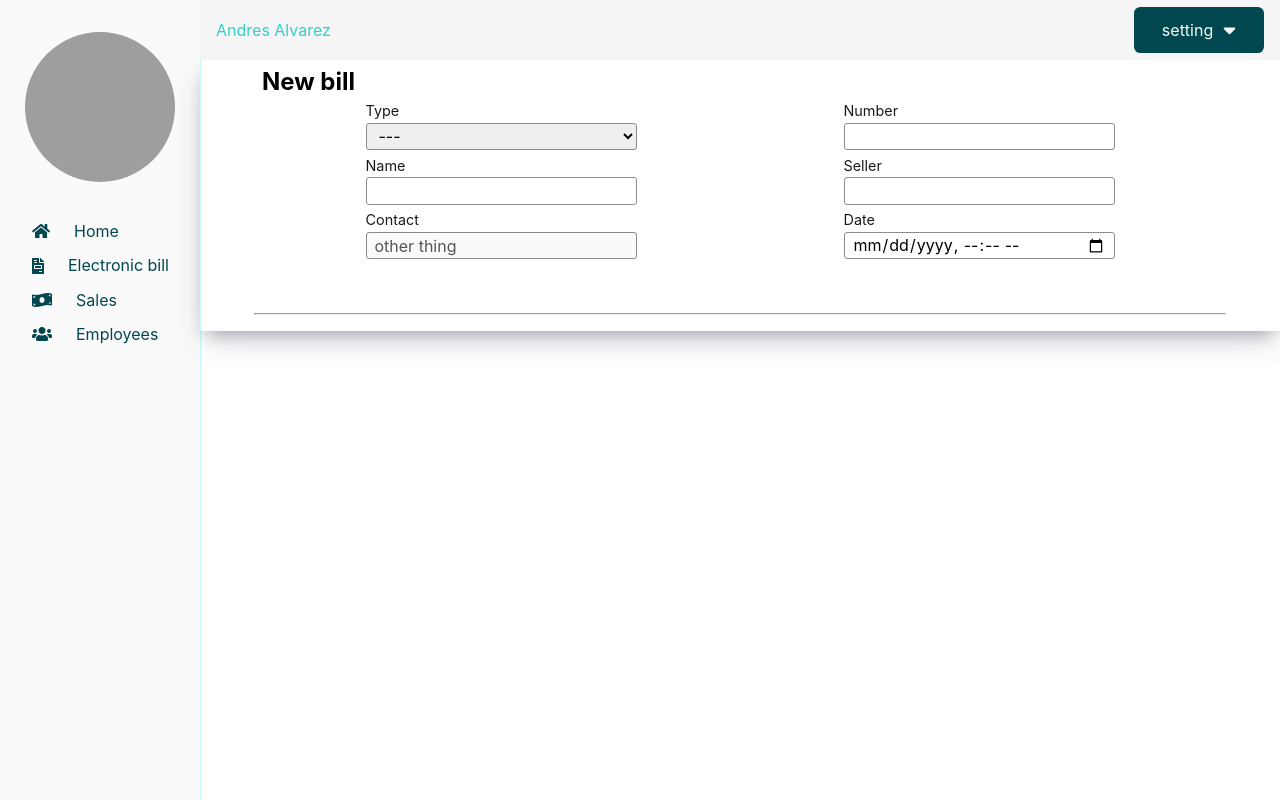
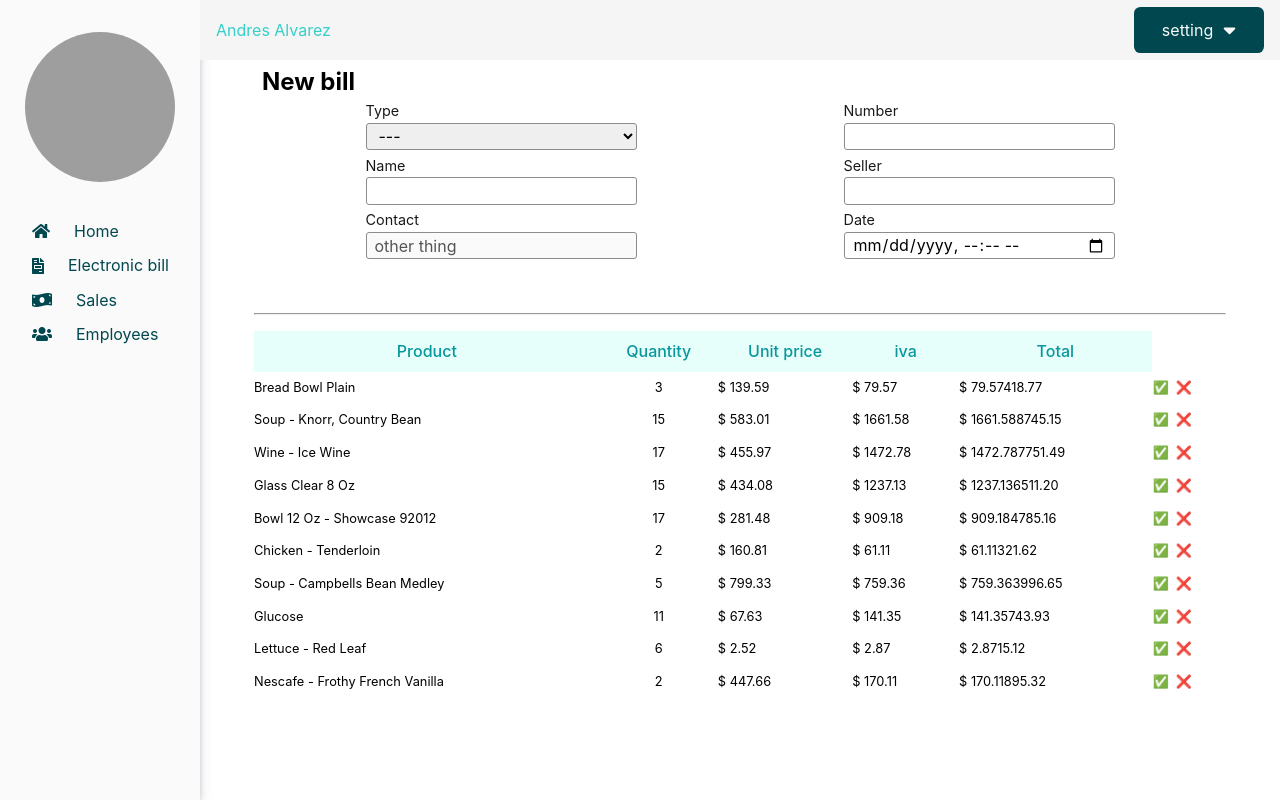
Before and after one commit to andresalvarezb/sales-platform-fn, a React (Create React App) app: page / in a window 1280 px wide. Built offline with nearby package versions, Linux system fonts and the light colour scheme; grey boxes are pictures that could not be loaded.

Commit message:
create the bill's styles

```diff
--- a/src/components/AsideBar/asidebar.css
+++ b/src/components/AsideBar/asidebar.css
@@ -1,8 +1,7 @@
 .WrapperSidebar {
     grid-area: asideBar;
     background-color: var(--color-4-1);
-    /* box-shadow: rgba(60, 64, 67, 0.3) 0px 1px 2px 0px, rgba(60, 64, 67, 0.15) 0px 1px 3px 1px; */
-    box-shadow: var(--color-1-4) 0px 1px 2px 0px, var(--color-1-5) 0px 1px 3px 1px;
+    box-shadow: rgba(50, 50, 93, 0.25) 0px 6px 12px -2px, rgba(0, 0, 0, 0.3) 0px 3px 7px -3px;
 }
 
 .Sidebar-logo {
--- /dev/null
+++ b/src/components/MainDashboard/Table/index.jsx
@@ -0,0 +1,80 @@
+import React from 'react';
+import TableRow from '../TableRow';
+import './table.css'
+
+const products = [{
+    "id": "5852286389",
+    "productName": "Bread Bowl Plain",
+    "quantity": 3,
+    "unitPrice": 139.59
+  }, {
+    "id": "0336738870",
+    "productName": "Soup - Knorr, Country Bean",
+    "quantity": 15,
+    "unitPrice": 583.01
+  }, {
+    "id": "8057954868",
+    "productName": "Wine - Ice Wine",
+    "quantity": 17,
+    "unitPrice": 455.97
+  }, {
+    "id": "5387884070",
+    "productName": "Glass Clear 8 Oz",
+    "quantity": 15,
+    "unitPrice": 434.08
+  }, {
+    "id": "7258642714",
+    "productName": "Bowl 12 Oz - Showcase 92012",
+    "quantity": 17,
+    "unitPrice": 281.48
+  }, {
+    "id": "2545999539",
+    "productName": "Chicken - Tenderloin",
+    "quantity": 2,
+    "unitPrice": 160.81
+  }, {
+    "id": "5260296575",
+    "productName": "Soup - Campbells Bean Medley",
+    "quantity": 5,
+    "unitPrice": 799.33
+  }, {
+    "id": "6019867080",
+    "productName": "Glucose",
+    "quantity": 11,
+    "unitPrice": 67.63
+  }, {
+    "id": "1573944882",
+    "productName": "Lettuce - Red Leaf",
+    "quantity": 6,
+    "unitPrice": 2.52
+  }, {
+    "id": "2861912669",
+    "productName": "Nescafe - Frothy French Vanilla",
+    "quantity": 2,
+    "unitPrice": 447.66
+  }]
+
+function Table() {
+    return <>
+        <table className='FormDashboard-table Table'>
+            <thead className='TableHead'>
+                <tr className='TableHead-row'>
+                    <th>Product</th>
+                    <th>Quantity</th>
+                    <th>Unit price</th>
+                    <th>iva</th>
+                    <th>Total</th>
+                </tr>
+            </thead>
+            <tbody className='TableBody'>
+                {
+                    products.map((product) => (
+                        <TableRow product={product} key={product.id} />
+                    ))
+                }
+            </tbody>
+        </table>
+    </>
+}
+
+export default Table;
--- /dev/null
+++ b/src/components/MainDashboard/Table/table.css
@@ -0,0 +1,16 @@
+.Table {
+    margin: auto;
+    width: 100%;
+    padding: 0.5rem;
+}
+
+.TableHead {
+    color: var(--color-1-2);
+    background-color: var(--color-1-5);
+}
+
+.TableHead-row th {
+    padding: 0.7rem 0;
+    font-size: 1rem;
+    font-weight: 500;
+}
--- /dev/null
+++ b/src/components/MainDashboard/TableRow/index.jsx
@@ -0,0 +1,26 @@
+import React from 'react';
+import './tablerow.css'
+
+function TableRow({product}) {
+    const {productName, quantity, unitPrice} = product;
+    const netTotal = (quantity * unitPrice).toFixed(2);
+    const iva = (netTotal * 0.19).toFixed(2);
+    const total = iva + netTotal
+
+
+    return <>
+        <tr className='TableBody-row'>
+            <td>{productName}</td>
+            <td>{quantity}</td>
+            <td>$ {unitPrice}</td>
+            <td>$ {iva}</td>
+            <td>$ {total}</td>
+            <td>
+                <button type='button'>✅</button>
+                <button type='button'>❌</button>
+            </td>
+        </tr>
+    </>;
+}
+
+export default TableRow;
--- /dev/null
+++ b/src/components/MainDashboard/TableRow/tablerow.css
@@ -0,0 +1,22 @@
+.Table {
+    border-spacing: 0;
+  border-collapse: collapse;
+  width: 100%;
+}
+.TableBody-row {
+   height: 1.5rem;
+    margin-block: 10px 0;
+}
+.TableBody-row:hover {
+    background-color: var(--color-4-2);
+}
+
+.TableBody-row > td:nth-child(2) {
+    text-align: center;
+}
+.TableBody-row td {
+    padding: 0.5rem 0;
+}
+td > button:last-child {
+    margin-left: 5px;
+}
--- a/src/components/MainDashboard/index.jsx
+++ b/src/components/MainDashboard/index.jsx
@@ -1,6 +1,7 @@
 import React from 'react'
 import HeaderFormDashboard from '../HeaderFormDashboard';
 import './maindashboard.css';
+import Table from './Table';
 
 
 function MainDashboard() {
@@ -8,8 +9,9 @@ function MainDashboard() {
         <div className='WrapperMain'>
             <main className='WrapperMain-dashboard'>
                 <form action="" className='FormDashboard'>
-                    <HeaderFormDashboard/>
-                    <hr/>
+                    <HeaderFormDashboard />
+                    <hr />
+                    <Table/>
                 </form>
             </main>
         </div>
--- a/src/components/MainDashboard/maindashboard.css
+++ b/src/components/MainDashboard/maindashboard.css
@@ -10,7 +10,7 @@
     align-items: center;
     max-width: 1100px;
     margin: auto;
-    box-shadow: rgba(50, 50, 93, 0.25) 0px 13px 27px -5px, rgba(0, 0, 0, 0.3) 0px 8px 16px -8px;
+    box-shadow: rgba(50, 50, 93, 0.25) 0px 6px 12px -2px, rgba(0, 0, 0, 0.3) 0px 3px 7px -3px;
 }
 
 .FormDashboard {
@@ -21,3 +21,9 @@
 hr {
     margin: 1rem 0;
 }
+
+@media (max-width: 1300px) {
+    .WrapperMain-dashboard {
+       box-shadow: none;
+    }
+}
--- a/src/styles/settings.css
+++ b/src/styles/settings.css
@@ -56,3 +56,7 @@ fieldset {
 label {
 	display: block;
 }
+
+th, td {
+	font-size: 0.8rem;
+}
```
